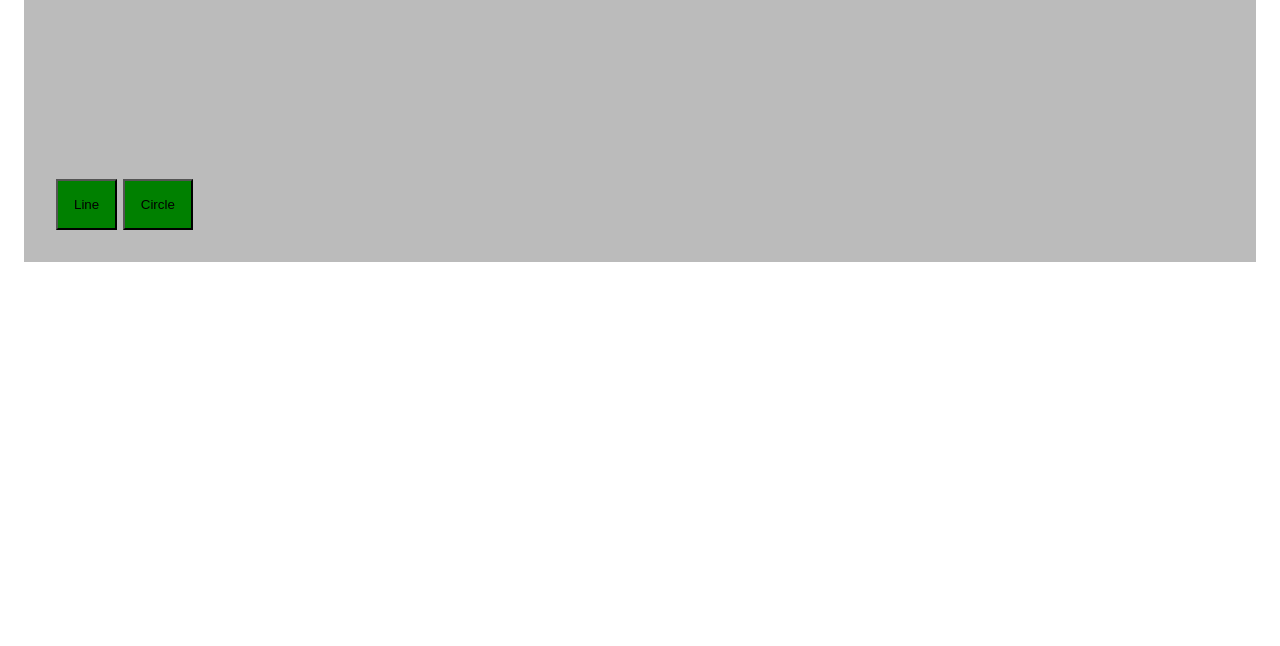
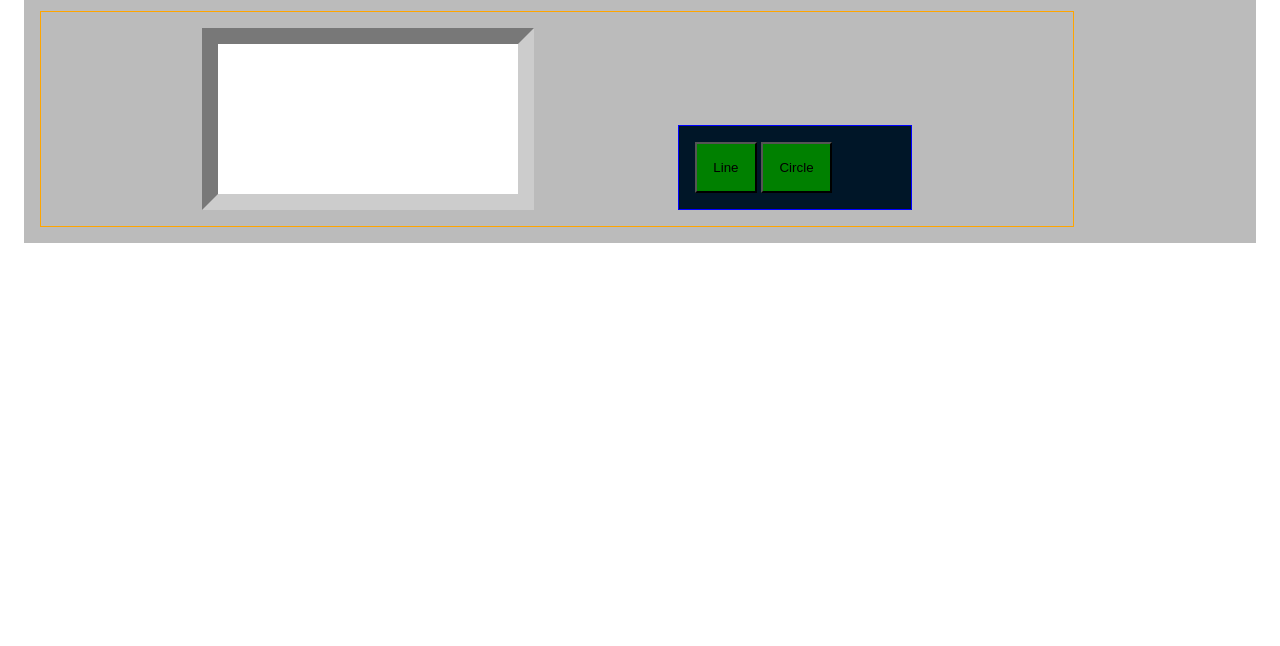
Before and after one commit to HarmonyCode7/Math-JS, a plain HTML site: page index.html in a window 1280 px wide. Shown: the part 154-800 px from the top of the page. Drawn offline with Linux system fonts and the light colour scheme.

Commit message:
Update Math.css

```diff
--- a/css/Math.css
+++ b/css/Math.css
@@ -1,9 +1,51 @@
 body
 {
-    font-family: sans-serif;
+    font-family: "Roboto";
     font-size: 20px;
 }
-
+.draggable
+{
+    cursor: move;
+}
+.title
+{
+    font-family: "Michroma";
+}
+.heading3
+{
+    font-size: 13px;
+    color: white;
+}
+.shapes
+{
+    display: flex;
+    flex-direction: row;
+    justify-content: space-evenly;
+    flex-wrap: wrap;
+    align-items: flex-end;
+    border: 1px solid orange;
+    padding: 1rem;
+    max-width: 1000px;
+}
+/*
+.canvas , .shape-controls
+{
+    display: inline-block;
+}
+*/
+.shape-controls
+{
+    border: 1px solid blue;
+    padding: 1rem;
+    background: #001628;
+    width: 100%;
+    height: 100%;
+}
+.canvas
+{
+    background: white;
+    border: 1rem inset #ccc;
+}
 .container
 {
     margin: 1rem;
@@ -15,7 +57,7 @@ body
 {
     padding: 1rem;
     width: 100%;
-    max-width; 200px;
+    max-width: 200px;
 }
 .shape-controls button
 {
```
